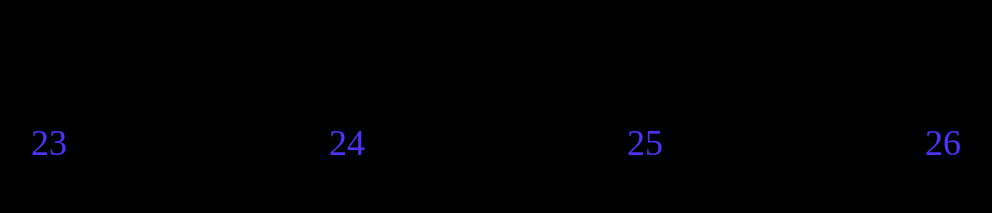
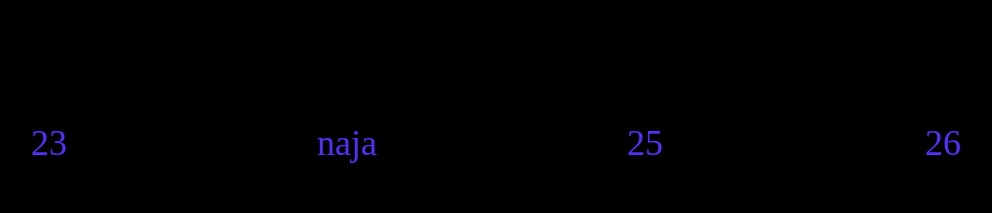
Before and after one commit to TheGreatAdil/git-forge, a Next.js app: page / in a window 1280 px wide. Shown: the part 1440-1653 px from the top of the page, without its empty margins (144-1136 px from the left). Built offline with nearby package versions, Linux system fonts and the light colour scheme.

Commit message:
feat:added my name

```diff
--- a/data/24.ts
+++ b/data/24.ts
@@ -1 +1 @@
-export const name = "24"
+export const name = "naja"
```
